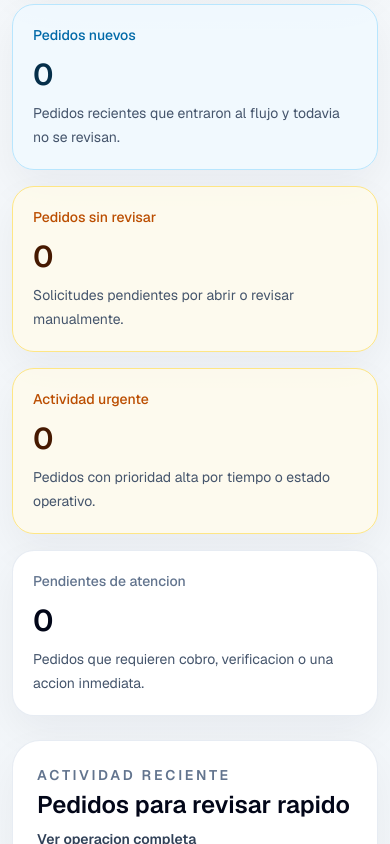
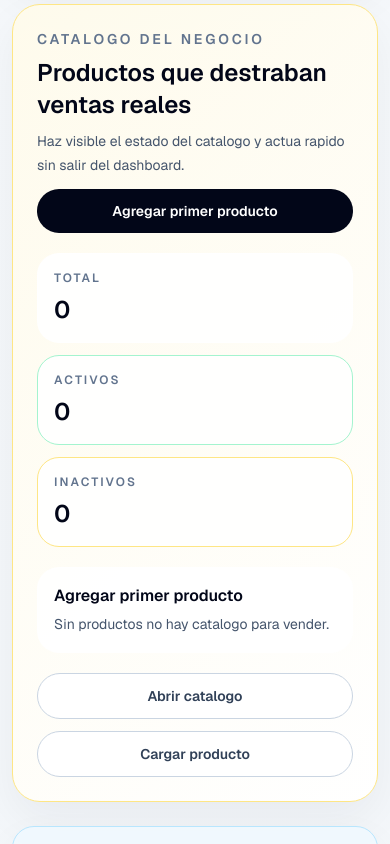
Before and after one commit to patarroyoalexis/tecpify, a Next.js app: page /dashboard/cafe-aura in a window 390 px wide. Shown: the part 1820-2664 px from the top of the page. Built offline with nearby package versions, Linux system fonts and the light colour scheme; no server answers; the database is empty.

Commit message:
feature: Reforcé dos puntos de la experiencia actual: el dashboard como lugar donde productos ganan protagonismo operativo, y el drawer como vista donde el estado del catálogo se entiende mejor y las acciones tienen feedback más claro

```diff
--- a/components/dashboard/dashboard-overview.tsx
+++ b/components/dashboard/dashboard-overview.tsx
@@ -143,6 +143,116 @@ function PublicOrderLinkCard({
           className="rounded-full border border-slate-300 bg-white px-5 py-3 text-sm font-semibold text-slate-700 transition hover:border-slate-400 hover:bg-slate-50"
         >
           Ver catalogo
+        </button>
+      </div>
+    </section>
+  );
+}
+
+function ProductsActivationCard({
+  businessReadiness,
+  onOpenCreateProduct,
+  onOpenProductsManager,
+}: {
+  businessReadiness: BusinessReadinessSnapshot;
+  onOpenCreateProduct: () => void;
+  onOpenProductsManager: () => void;
+}) {
+  const primaryAction =
+    businessReadiness.status === "no_products"
+      ? {
+          label: "Agregar primer producto",
+          helper: "Sin productos no hay catalogo para vender.",
+          action: onOpenCreateProduct,
+        }
+      : businessReadiness.status === "inactive_catalog"
+        ? {
+            label: "Activar productos",
+            helper: "Ya hay productos cargados, pero todavia no estan visibles para vender.",
+            action: onOpenProductsManager,
+          }
+        : {
+            label: "Gestionar catalogo",
+            helper: "El negocio ya puede vender y desde aqui puedes seguir ajustando el catalogo.",
+            action: onOpenProductsManager,
+          };
+
+  return (
+    <section
+      className={`rounded-[28px] border p-6 shadow-[0_18px_45px_rgba(15,23,42,0.05)] ${
+        businessReadiness.canSell
+          ? "border-emerald-200 bg-[linear-gradient(135deg,rgba(236,253,245,0.95),rgba(255,255,255,0.98))]"
+          : "border-amber-200 bg-[linear-gradient(135deg,rgba(255,251,235,0.95),rgba(255,255,255,0.98))]"
+      }`}
+    >
+      <div className="flex flex-col gap-3 sm:flex-row sm:items-start sm:justify-between">
+        <div>
+          <p className="text-sm font-semibold uppercase tracking-[0.2em] text-slate-500">
+            Catalogo del negocio
+          </p>
+          <h2 className="mt-2 text-2xl font-semibold text-slate-950">
+            Productos que destraban ventas reales
+          </h2>
+          <p className="mt-2 max-w-3xl text-sm leading-6 text-slate-600">
+            Haz visible el estado del catalogo y actua rapido sin salir del dashboard.
+          </p>
+        </div>
+
+        <button
+          type="button"
+          onClick={primaryAction.action}
+          className="rounded-full bg-slate-950 px-5 py-3 text-sm font-semibold text-white transition hover:bg-slate-800"
+        >
+          {primaryAction.label}
+        </button>
+      </div>
+
+      <div className="mt-5 grid gap-3 sm:grid-cols-3">
+        <div className="rounded-[22px] border border-white/80 bg-white/90 p-4">
+          <p className="text-xs font-semibold uppercase tracking-[0.18em] text-slate-500">
+            Total
+          </p>
+          <p className="mt-2 text-2xl font-semibold text-slate-950">
+            {businessReadiness.totalProducts}
+          </p>
+        </div>
+        <div className="rounded-[22px] border border-emerald-200 bg-white/90 p-4">
+          <p className="text-xs font-semibold uppercase tracking-[0.18em] text-slate-500">
+            Activos
+          </p>
+          <p className="mt-2 text-2xl font-semibold text-slate-950">
+            {businessReadiness.activeProducts}
+          </p>
+        </div>
+        <div className="rounded-[22px] border border-amber-200 bg-white/90 p-4">
+          <p className="text-xs font-semibold uppercase tracking-[0.18em] text-slate-500">
+            Inactivos
+          </p>
+          <p className="mt-2 text-2xl font-semibold text-slate-950">
+            {businessReadiness.inactiveProducts}
+          </p>
+        </div>
+      </div>
+
+      <div className="mt-5 rounded-[22px] border border-white/80 bg-white/90 p-4">
+        <p className="text-base font-semibold text-slate-950">{primaryAction.label}</p>
+        <p className="mt-1 text-sm leading-6 text-slate-600">{primaryAction.helper}</p>
+      </div>
+
+      <div className="mt-5 flex flex-col gap-3 sm:flex-row sm:flex-wrap">
+        <button
+          type="button"
+          onClick={onOpenProductsManager}
+          className="rounded-full border border-slate-300 bg-white px-5 py-3 text-sm font-semibold text-slate-700 transition hover:border-slate-400 hover:bg-slate-50"
+        >
+          Abrir catalogo
+        </button>
+        <button
+          type="button"
+          onClick={onOpenCreateProduct}
+          className="rounded-full border border-slate-300 bg-white px-5 py-3 text-sm font-semibold text-slate-700 transition hover:border-slate-400 hover:bg-slate-50"
+        >
+          Cargar producto
         </button>
       </div>
     </section>
@@ -453,6 +563,12 @@ export function DashboardOverview({
         onOpenProductsManager={openProductsManager}
       />
 
+      <ProductsActivationCard
+        businessReadiness={businessReadiness}
+        onOpenCreateProduct={openNewProduct}
+        onOpenProductsManager={openProductsManager}
+      />
+
       {insights.length > 0 ? (
         <section className="rounded-[24px] border border-sky-200 bg-[linear-gradient(135deg,rgba(224,242,254,0.9),rgba(255,255,255,0.98))] px-4 py-3.5 shadow-[0_16px_36px_rgba(15,23,42,0.05)] sm:px-5 sm:py-4">
           <div className="flex flex-col gap-3 md:flex-row md:items-center md:justify-between md:gap-4">
--- a/components/dashboard/products-management-drawer.tsx
+++ b/components/dashboard/products-management-drawer.tsx
@@ -32,6 +32,7 @@ interface ProductFormState {
 interface ProductCatalogStatus {
   totalProducts: number;
   activeProducts: number;
+  inactiveProducts: number;
   canSell: boolean;
 }
 
@@ -92,8 +93,25 @@ function getCatalogStatus(products: Product[]): ProductCatalogStatus {
   return {
     totalProducts: products.length,
     activeProducts,
+    inactiveProducts: Math.max(products.length - activeProducts, 0),
     canSell: activeProducts > 0,
   };
+}
+
+function getAvailabilityFeedback(
+  productName: string,
+  isAvailable: boolean,
+  catalogStatus: ProductCatalogStatus,
+) {
+  if (isAvailable) {
+    return catalogStatus.activeProducts === 1
+      ? `"${productName}" ya esta activo. El negocio ya puede vender.`
+      : `"${productName}" ya esta activo. Ahora tienes ${catalogStatus.activeProducts} productos activos.`;
+  }
+
+  return catalogStatus.canSell
+    ? `"${productName}" fue desactivado. Aun quedan ${catalogStatus.activeProducts} productos activos.`
+    : `"${productName}" fue desactivado. El negocio se quedo sin productos activos para vender.`;
 }
 
 export function ProductsManagementDrawer({
@@ -122,6 +140,14 @@ export function ProductsManagementDrawer({
     return Math.max(...products.map((product) => product.sort_order ?? 0)) + 1;
   }, [products]);
   const catalogStatus = useMemo(() => getCatalogStatus(products), [products]);
+  const activeProducts = useMemo(
+    () => products.filter((product) => product.is_available),
+    [products],
+  );
+  const inactiveProducts = useMemo(
+    () => products.filter((product) => !product.is_available),
+    [products],
+  );
 
   const loadProducts = useCallback(async () => {
     if (!businessDatabaseId) {
@@ -303,7 +329,6 @@ export function ProductsManagementDrawer({
     product: Product,
     field: "isAvailable" | "isFeatured",
     value: boolean,
-    successMessage: string,
   ) {
     if (!businessDatabaseId) {
       return;
@@ -317,9 +342,17 @@ export function ProductsManagementDrawer({
         businessId: businessDatabaseId,
         [field]: value,
       });
-      await loadProducts();
+      const nextProducts = await fetchProductsByBusinessId(businessDatabaseId);
+      const nextCatalogStatus = getCatalogStatus(nextProducts);
+      setProducts(nextProducts);
       router.refresh();
-      setFeedback(successMessage);
+      setFeedback(
+        field === "isAvailable"
+          ? getAvailabilityFeedback(product.name, value, nextCatalogStatus)
+          : value
+            ? `"${product.name}" fue marcado como destacado.`
+            : `"${product.name}" salio de destacados.`,
+      );
     } catch (toggleError) {
       setError(
         toggleError instanceof Error
@@ -437,6 +470,10 @@ export function ProductsManagementDrawer({
                 {catalogStatus.activeProducts} activo
                 {catalogStatus.activeProducts === 1 ? "" : "s"}
               </span>
+              <span className="rounded-full border border-slate-200 bg-white px-3 py-1 text-xs font-semibold text-slate-700">
+                {catalogStatus.inactiveProducts} inactivo
+                {catalogStatus.inactiveProducts === 1 ? "" : "s"}
+              </span>
               <span
                 className={`rounded-full px-3 py-1 text-xs font-semibold ${
                   catalogStatus.canSell
@@ -509,6 +546,40 @@ export function ProductsManagementDrawer({
                     : `Tienes ${catalogStatus.totalProducts} producto${catalogStatus.totalProducts === 1 ? "" : "s"} cargado${catalogStatus.totalProducts === 1 ? "" : "s"}, pero aun necesitas activar al menos uno para vender.`}
                 </div>
 
+                <div className="grid gap-4 lg:grid-cols-2">
+                  <section className="rounded-[22px] border border-emerald-200 bg-emerald-50/70 p-4">
+                    <div className="flex items-center justify-between gap-3">
+                      <div>
+                        <p className="text-sm font-semibold uppercase tracking-[0.18em] text-emerald-700">
+                          Activos
+                        </p>
+                        <p className="mt-1 text-sm text-emerald-900">
+                          Ya aparecen en el formulario publico.
+                        </p>
+                      </div>
+                      <span className="rounded-full border border-emerald-200 bg-white px-3 py-1 text-sm font-medium text-emerald-800">
+                        {activeProducts.length}
+                      </span>
+                    </div>
+                  </section>
+
+                  <section className="rounded-[22px] border border-slate-200 bg-slate-50/80 p-4">
+                    <div className="flex items-center justify-between gap-3">
+                      <div>
+                        <p className="text-sm font-semibold uppercase tracking-[0.18em] text-slate-500">
+                          Inactivos
+                        </p>
+                        <p className="mt-1 text-sm text-slate-700">
+                          Estan cargados, pero aun no se venden.
+                        </p>
+                      </div>
+                      <span className="rounded-full border border-slate-200 bg-white px-3 py-1 text-sm font-medium text-slate-700">
+                        {inactiveProducts.length}
+                      </span>
+                    </div>
+                  </section>
+                </div>
+
                 <div className="grid grid-cols-1 gap-4 lg:grid-cols-2">
                 {products.map((product, index) => (
                   <article
@@ -560,14 +631,7 @@ export function ProductsManagementDrawer({
                       <button
                         type="button"
                         onClick={() =>
-                          handleQuickToggle(
-                            product,
-                            "isAvailable",
-                            !product.is_available,
-                            product.is_available
-                              ? "Producto desactivado correctamente."
-                              : "Producto activado correctamente.",
-                          )
+                          handleQuickToggle(product, "isAvailable", !product.is_available)
                         }
                         className="rounded-full border border-slate-300 bg-white px-3.5 py-2 text-sm font-medium text-slate-700 transition hover:border-slate-400 hover:bg-slate-50"
                       >
@@ -576,14 +640,7 @@ export function ProductsManagementDrawer({
                       <button
                         type="button"
                         onClick={() =>
-                          handleQuickToggle(
-                            product,
-                            "isFeatured",
-                            !product.is_featured,
-                            product.is_featured
-                              ? "Producto removido de destacados."
-                              : "Producto marcado como destacado.",
-                          )
+                          handleQuickToggle(product, "isFeatured", !product.is_featured)
                         }
                         className="rounded-full border border-slate-300 bg-white px-3.5 py-2 text-sm font-medium text-slate-700 transition hover:border-slate-400 hover:bg-slate-50"
                       >
--- a/lib/businesses/readiness.ts
+++ b/lib/businesses/readiness.ts
@@ -4,6 +4,7 @@ export interface BusinessReadinessSnapshot {
   status: BusinessReadinessStatus;
   totalProducts: number;
   activeProducts: number;
+  inactiveProducts: number;
   businessExists: boolean;
   canSell: boolean;
   statusLabel: string;
@@ -21,6 +22,7 @@ export function getBusinessReadinessSnapshot(
       status: "no_products",
       totalProducts: 0,
       activeProducts: 0,
+      inactiveProducts: 0,
       businessExists: true,
       canSell: false,
       statusLabel: "Faltan productos",
@@ -35,6 +37,7 @@ export function getBusinessReadinessSnapshot(
       status: "inactive_catalog",
       totalProducts,
       activeProducts: 0,
+      inactiveProducts: totalProducts,
       businessExists: true,
       canSell: false,
       statusLabel: "Activa al menos un producto",
@@ -48,6 +51,7 @@ export function getBusinessReadinessSnapshot(
     status: "ready",
     totalProducts,
     activeProducts,
+    inactiveProducts: Math.max(totalProducts - activeProducts, 0),
     businessExists: true,
     canSell: true,
     statusLabel: "Listo para recibir pedidos",
```
